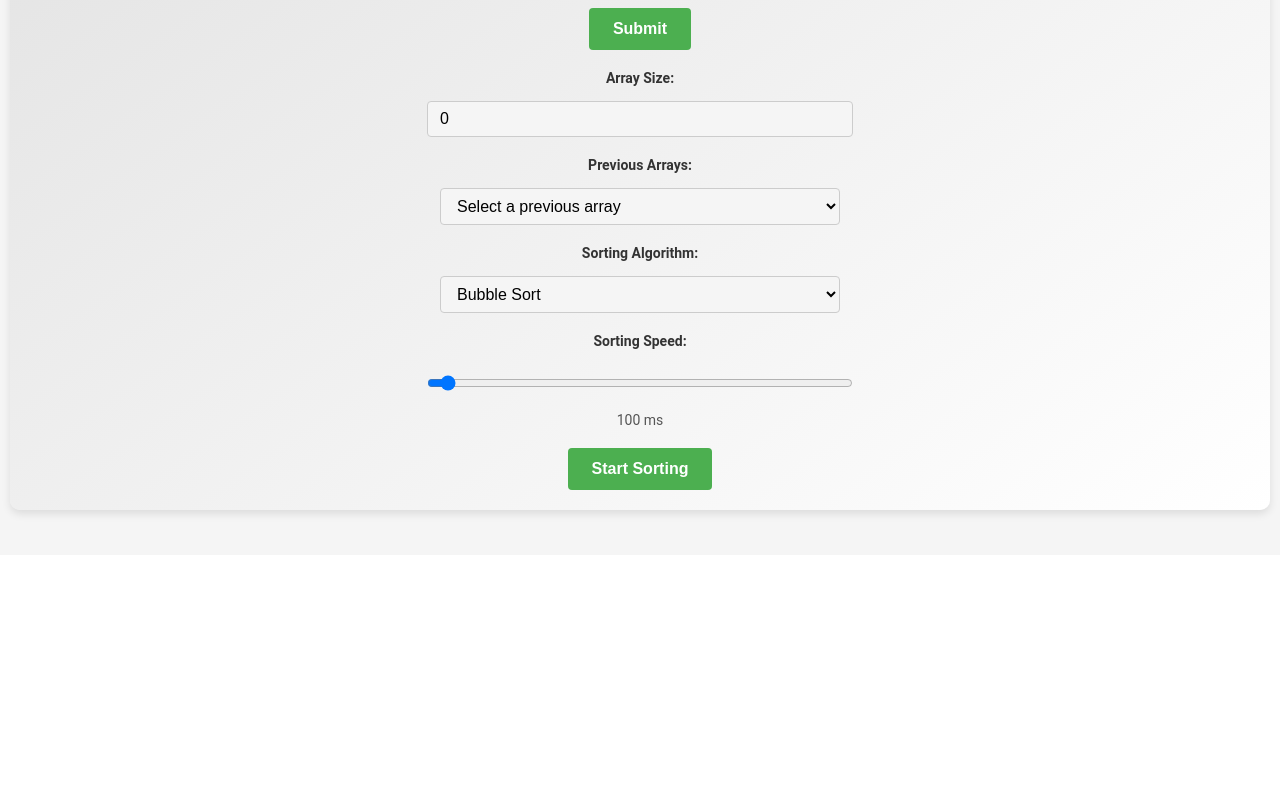
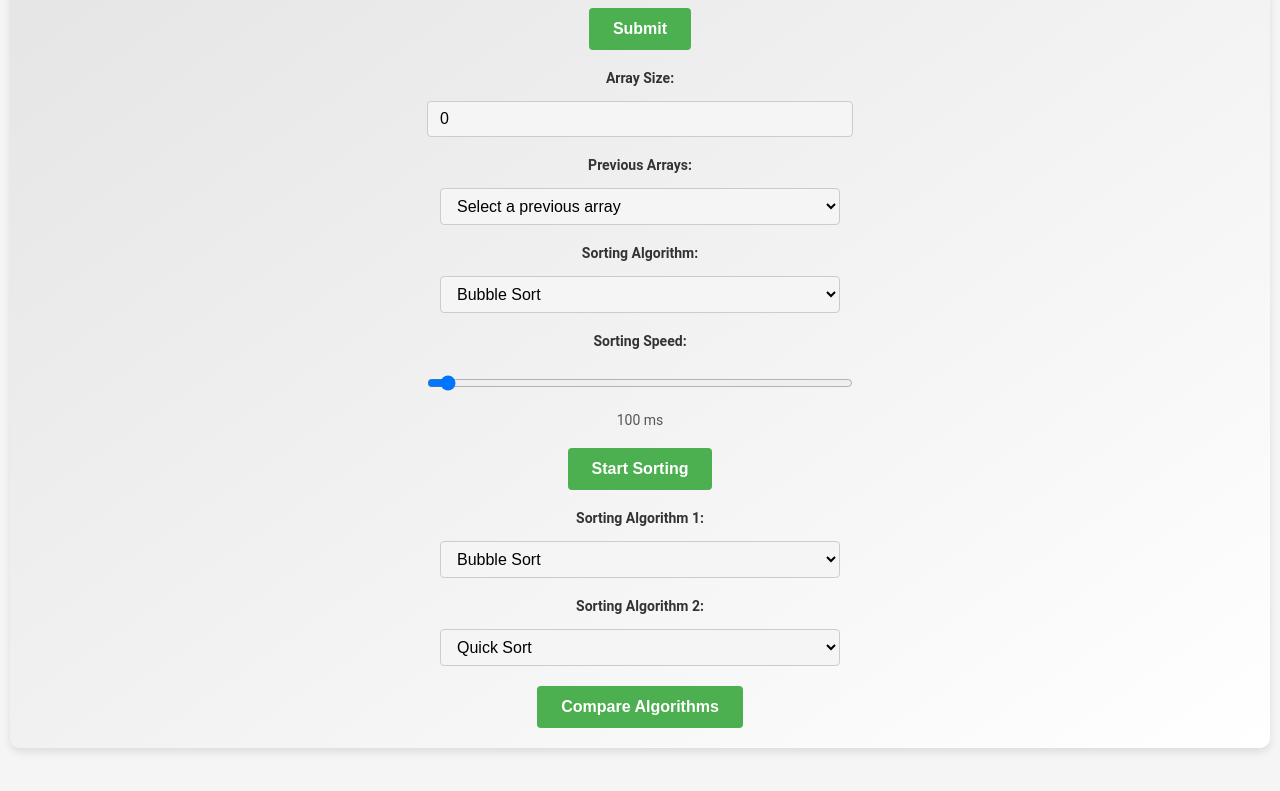
Before and after one commit to Ch-Sai-Jaswanth/vraj, a React (Create React App) app: page / in a window 1280 px wide. Shown: the part 675-1466 px from the top of the page. Before the commit the page ends 1230 px from the top, so only its background shows below. Built offline with nearby package versions, Linux system fonts and the light colour scheme.

Commit message:
Implemented Algorithm comparison

```diff
--- a/src/Components/ControlPanel.js
+++ b/src/Components/ControlPanel.js
@@ -16,6 +16,9 @@ const ControlPanel = ({
   const [arraySize, setArraySize] = useState(array.length);
   const [userArrays, setUserArrays] = useState([]);
   const [selectedArrayIndex, setSelectedArrayIndex] = useState(-1);
+  const [selectedAlgorithm1, setSelectedAlgorithm1] = useState('bubbleSort');
+  const [selectedAlgorithm2, setSelectedAlgorithm2] = useState('quickSort');
+  const [comparisonResult, setComparisonResult] = useState('');
 
   useEffect(() => {
     const storedArrays = localStorage.getItem(`${username}_arrays`);
@@ -47,6 +50,7 @@ const ControlPanel = ({
     setArray(userArrays[index]);
     setArraySize(userArrays[index].length);
   };
+
   const handleArrayDelete = (index) => {
     const updatedArrays = [...userArrays];
     updatedArrays.splice(index, 1);
@@ -57,6 +61,31 @@ const ControlPanel = ({
     }
   };
 
+  const compareAlgorithms = (algorithm1, algorithm2) => {
+    const array1 = [...array];
+    const array2 = [...array];
+
+    const startTime1 = performance.now();
+    handleSorting(array1, algorithm1);
+    const endTime1 = performance.now();
+
+    const startTime2 = performance.now();
+    handleSorting(array2, algorithm2);
+    const endTime2 = performance.now();
+
+    const time1 = endTime1 - startTime1;
+    const time2 = endTime2 - startTime2;
+    let result;
+    if (time1 < time2) {
+      result = `${algorithm1} is faster than ${algorithm2} for the given array`;
+    } else if (time1 > time2) {
+      result = `${algorithm2} is faster than ${algorithm1} for the given array`;
+    } else {
+      result = `${algorithm1} and ${algorithm2} have the same performance`;
+    }
+
+    setComparisonResult(result);
+  };
 
   return (
     <div className="control-panel">
@@ -132,6 +161,44 @@ const ControlPanel = ({
       <button onClick={handleSorting} disabled={isSorting}>
         {isSorting ? 'Sorting...' : 'Start Sorting'}
       </button>
+      <div className="input-group">
+        <label htmlFor="sorting-algorithm-1">Sorting Algorithm 1:</label>
+        <select
+          id="sorting-algorithm-1"
+          value={selectedAlgorithm1}
+          onChange={(e) => setSelectedAlgorithm1(e.target.value)}
+        >
+          <option value="bubbleSort">Bubble Sort</option>
+          <option value="quickSort">Quick Sort</option>
+          <option value="mergeSort">Merge Sort</option>
+          <option value="insertionSort">Insertion Sort</option>
+          <option value="selectionSort">Selection Sort</option>
+        </select>
+      </div>
+      <div className="input-group">
+        <label htmlFor="sorting-algorithm-2">Sorting Algorithm 2:</label>
+        <select
+          id="sorting-algorithm-2"
+          value={selectedAlgorithm2}
+          onChange={(e) => setSelectedAlgorithm2(e.target.value)}
+        >
+          <option value="bubbleSort">Bubble Sort</option>
+          <option value="quickSort">Quick Sort</option>
+          <option value="mergeSort">Merge Sort</option>
+          <option value="insertionSort">Insertion Sort</option>
+          <option value="selectionSort">Selection Sort</option>
+        </select>
+      </div>
+      <button onClick={() => compareAlgorithms(selectedAlgorithm1, selectedAlgorithm2)}>
+        Compare Algorithms
+      </button>
+
+      {comparisonResult && (
+        <div className="comparison-result">
+          <h3>Performance Comparison:</h3>
+          <p>{comparisonResult}</p>
+        </div>
+      )}
     </div>
   );
 };
```
Lines whose indentation alone changed are shown as unchanged.
